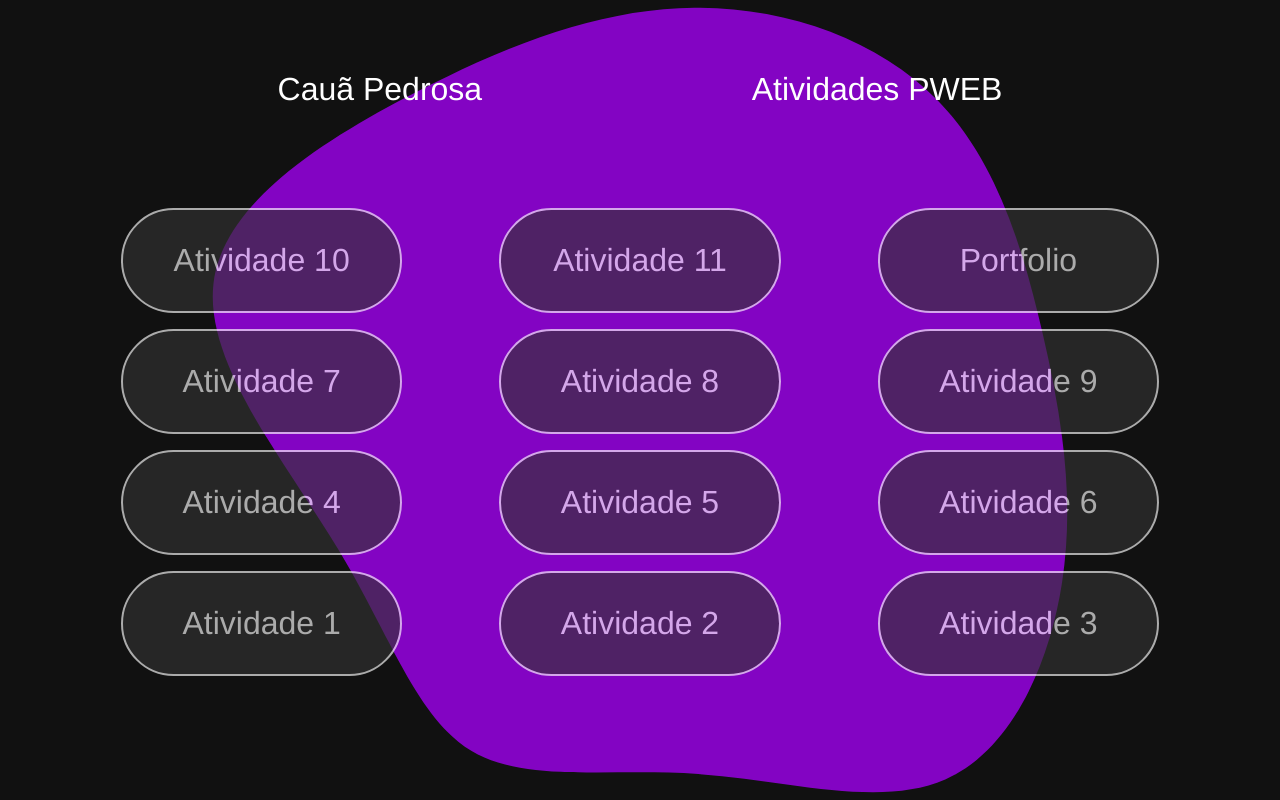
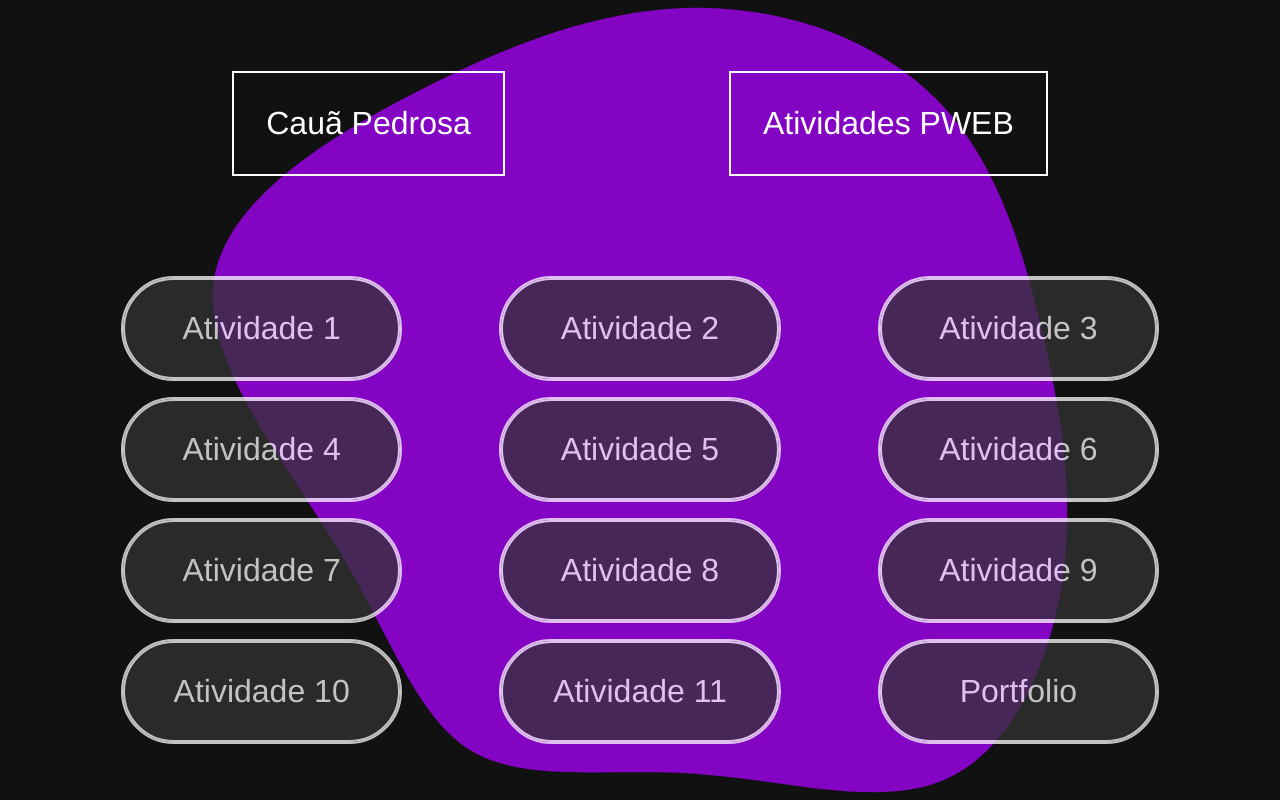
Before and after one commit to cauapedrosa/PWEB, a plain HTML site: page index.html in a window 1280 px wide. Drawn offline with Linux system fonts and the light colour scheme; a script that the page names is missing.

Commit message:
visual upgrades

```diff
--- a/misc/style.css
+++ b/misc/style.css
@@ -28,9 +28,18 @@ body {
 }
 
 .topbar a {
-    font-size: 2rem;
+    font-size: 2em;
     color: #fff;
     text-decoration: none;
+    padding: 1em;
+    border: 2px solid #fff;
+    outline: 2px solid #fff;
+    outline-offset: -2px;
+}
+
+.topbar a:hover, .topbar a:focus {
+    outline-offset: -6px;
+    transition: ease 250ms;
 }
 
 /* List */
@@ -39,7 +48,7 @@ body {
     margin-top: 20%;
     display: flex;
     /* flex-wrap: wrap; */
-    flex-flow: wrap-reverse;
+    flex-flow: wrap;
     justify-content: space-evenly;
 }
 
@@ -49,27 +58,26 @@ body {
     min-width: var(--btnSize);
     max-width: 50vw;
     color: #fff;
+    text-decoration: none;
     margin-bottom: 3%;
     font-size: 2rem;
     text-align: center;
     border: 2px solid #fff;
-    border-radius: 5rem 5rem;
-    text-decoration: none;
-    opacity: 65%;
+    border-radius: 50vw;
+    outline: 2px solid #fff;
+    outline-offset: -4px;
+    opacity: 75%;
 }
 
-.atvsList a:hover {
+.atvsList a:hover, .atvsList a:focus {
     opacity: 95%;
-    background-color: var(--accentColor);
+    background-color: #fff;
     color: #000;
-    text-decoration: 2px solid underline var(--linkBlue);
-    /* border-color: var(--accentColor); */
-    /* border-color: var(--linkBlue); */
-    outline: 2px solid var(--linkBlue);
-    outline-offset: -4px;
+    outline-color: var(--accentColor);
+    transition: 1s ease;
 }
 
-#portfolio:hover {
+#portfolio:hover, #portfolio:focus {
     background-color: #000;
     color: white;
     outline: none;
```
